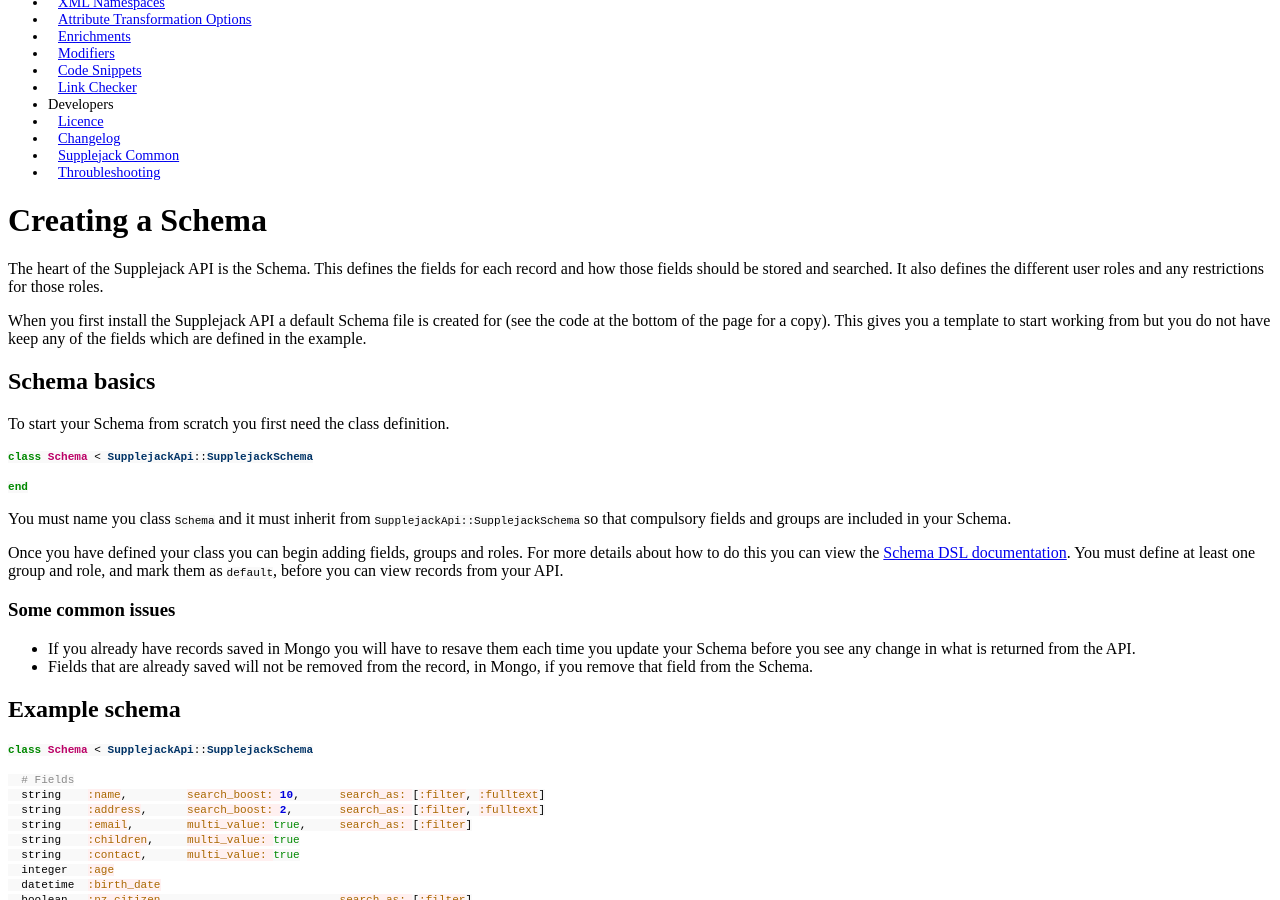
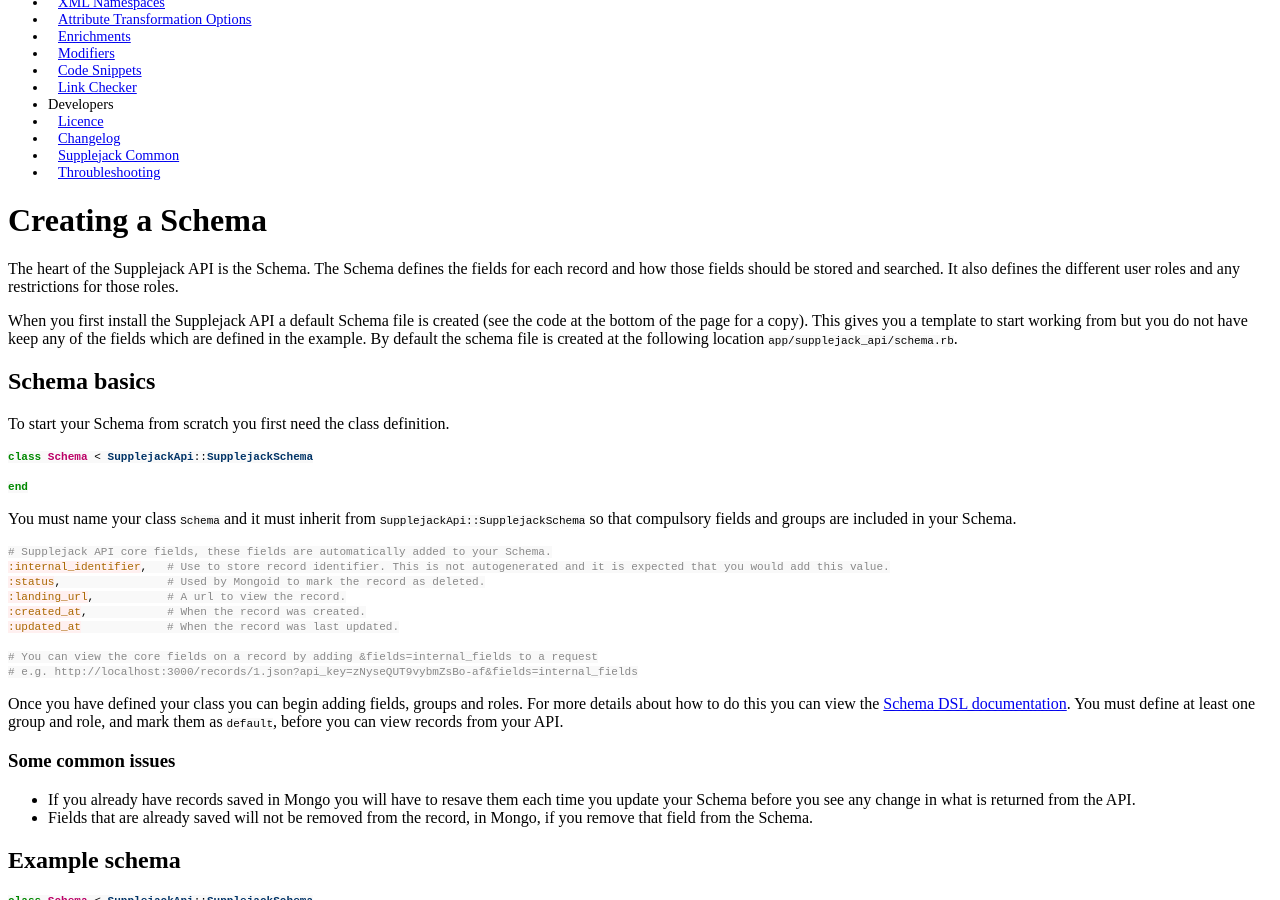
Before and after one commit to DigitalNZ/supplejack, a Jekyll site: the page built from _posts/2014-05-01-creating-a-schema.md, in a window 1280 px wide and 900 px high, scrolled down 343 px. Built offline with Jekyll 4.4.1, drawn with Linux system fonts in a browser that asks for light colours; Markdown is read by kramdown in place of the engine named in the settings; a style sheet for code colours, icons or effects is not loaded.

Commit message:
Update 2014-05-01-creating-a-schema.md

````diff
--- a/_posts/2014-05-01-creating-a-schema.md
+++ b/_posts/2014-05-01-creating-a-schema.md
@@ -6,9 +6,9 @@
 order: 1
 ---
 
-The heart of the Supplejack API is the Schema. This defines the fields for each record and how those fields should be stored and searched. It also defines the different user roles and any restrictions for those roles.
+The heart of the Supplejack API is the Schema. The Schema defines the fields for each record and how those fields should be stored and searched. It also defines the different user roles and any restrictions for those roles.
 
-When you first install the Supplejack API a default Schema file is created for (see the code at the bottom of the page for a copy). This gives you a template to start working from but you do not have keep any of the fields which are defined in the example.
+When you first install the Supplejack API a default Schema file is created (see the code at the bottom of the page for a copy). This gives you a template to start working from but you do not have keep any of the fields which are defined in the example. By default the schema file is created at the following location `app/supplejack_api/schema.rb`.
 
 ## Schema basics
 
@@ -20,7 +20,19 @@
 end
 ```
 
-You must name you class `Schema` and it must inherit from `SupplejackApi::SupplejackSchema` so that compulsory fields and groups are included in your Schema.
+You must name your class `Schema` and it must inherit from `SupplejackApi::SupplejackSchema` so that compulsory fields and groups are included in your Schema.
+
+```ruby
+# Supplejack API core fields, these fields are automatically added to your Schema.
+:internal_identifier,   # Use to store record identifier. This is not autogenerated and it is expected that you would add this value.
+:status,                # Used by Mongoid to mark the record as deleted.
+:landing_url,           # A url to view the record.
+:created_at,            # When the record was created.
+:updated_at             # When the record was last updated.
+
+# You can view the core fields on a record by adding &fields=internal_fields to a request
+# e.g. http://localhost:3000/records/1.json?api_key=zNyseQUT9vybmZsBo-af&fields=internal_fields
+```
 
 Once you have defined your class you can begin adding fields, groups and roles. For more details about how to do this you can view the [Schema DSL documentation](supplejack/api/schema-dsl-domain-specific-language.html). You must define at least one group and role, and mark them as `default`, before you can view records from your API.
 
````
